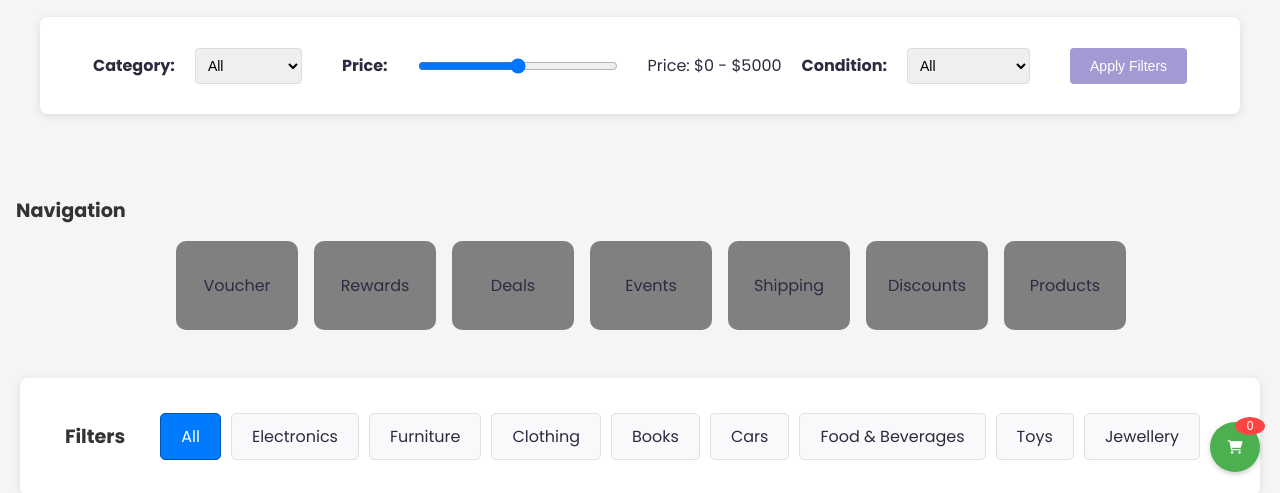
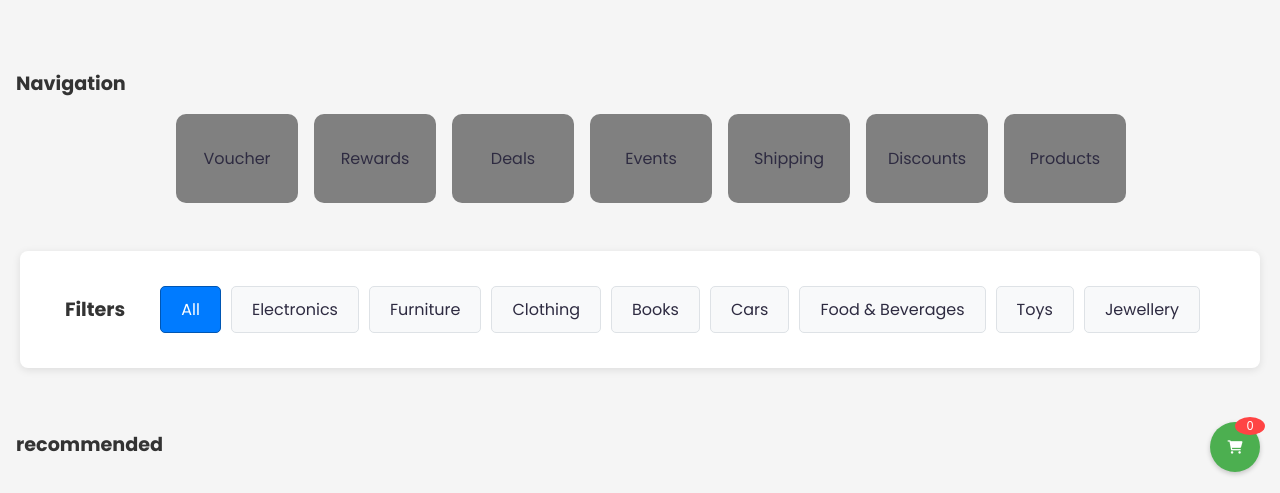
Before and after one commit to shunxiangg/FED_EVA_website, a plain HTML site: page home.html in a window 1280 px wide. Shown: the part 308-801 px from the top of the page. Drawn offline with Linux system fonts and the light colour scheme; no server answers; sample sign-in values are in the browser's storage; a script that the page names is missing.

Commit message:
removal of test filter

```diff
--- a/home.html
+++ b/home.html
@@ -67,34 +67,6 @@
 
   <main>
     <h1>Welcome to EVA!</h1>
-
-    <section class="filters">
-      <label for="category">Category:</label>
-      <select id="category">
-        <!-- Category section -->
-        <option value="all">All</option>
-        <option value="electronics">Electronics</option>
-        <option value="furniture">Furniture</option>
-        <option value="clothing">Clothing</option>
-        <option value="books">Books</option>
-      </select>
-
-      <label for="price">Price:</label>
-      <input type="range" id="price" min="0" max="5000" step="100">
-      <p id="price-display">Price: $0 - $5000</p>
-
-      <label for="condition">Condition:</label>
-      <select id="condition">
-        <option value="all">All</option>
-        <option value="new">New</option>
-        <option value="second-hand">Second Hand</option>
-      </select>
-
-
-      <button id="apply-filters">Apply Filters</button>
-    </section>
-
-
   </main>
 
 
@@ -249,8 +221,6 @@
 
 
 
-
- <!-- Remove the static product cards and replace with this structure -->
 <section class="recommended">
   <h2 class="section-title">recommended</h2>
   <section id="product-list" class="product-grid" src="productInformation.html">
@@ -270,7 +240,7 @@
         <p class="product-price">€100</p>
         <button class="add-to-cart">Add to Cart</button>
       </div>
-      <!-- Repeated product cards with sale badge -->
+      <!-- Repeated product cards with sale -->
       <div class="product-card">
         <div class="product-image"></div>
         <span class="sale-badge">SALE</span>
```
